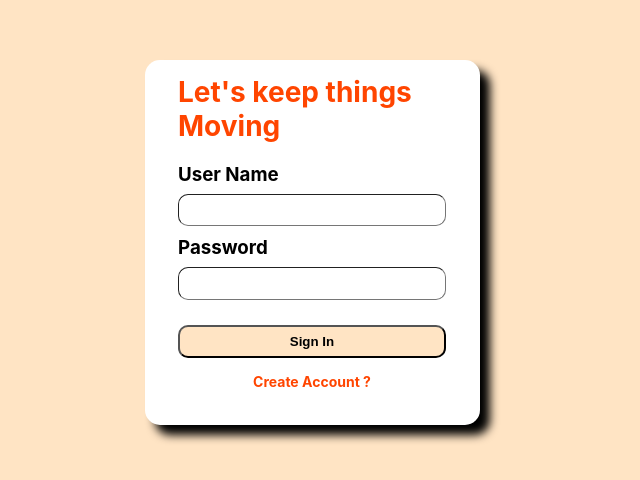
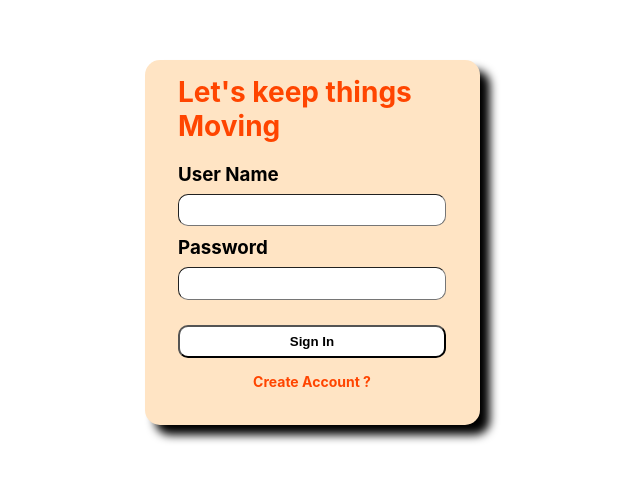
Before and after one commit to Korangamanish4/ThinkWik, a React (Create React App) app: page / in a window 1280 px wide. Shown: the part 158-638 px from the top of the page, without its empty margins (328-968 px from the left). Built offline with nearby package versions, Linux system fonts and the light colour scheme.

Commit message:
css changes for Auth Routing

```diff
--- a/src/Styles/signIn.css
+++ b/src/Styles/signIn.css
@@ -5,7 +5,7 @@
 
 .container {
     position:absolute;
-    background-color: bisque;
+    background-color: white;
     display: flex;
     align-items: center;
     justify-content: center;
@@ -14,7 +14,7 @@
 }
 
 .signInCard {
-    background-color: white;
+    background-color: bisque;
     height: 365px;
     width: 335px;
     margin: auto;
@@ -72,7 +72,7 @@
     height : 9%;
     margin-top: 25px;
     border-radius: 10px;
-    background-color: bisque;
+    background-color: white;
     font-weight: 700;
 }
 
@@ -81,7 +81,7 @@
 }
 
 .signUpCard {
-    background-color: white;
+    background-color: bisque;
     height: 410px;
     width: 335px;
     margin: auto;
```
